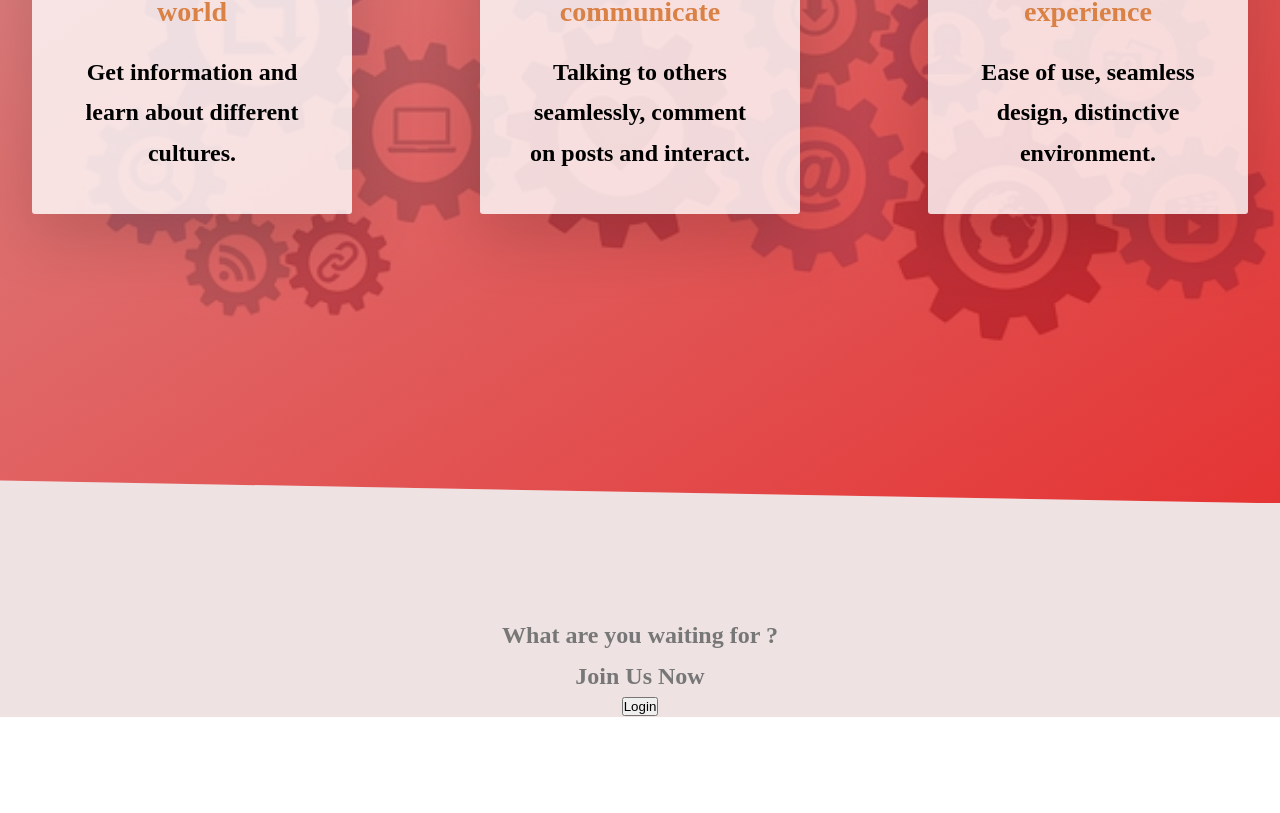
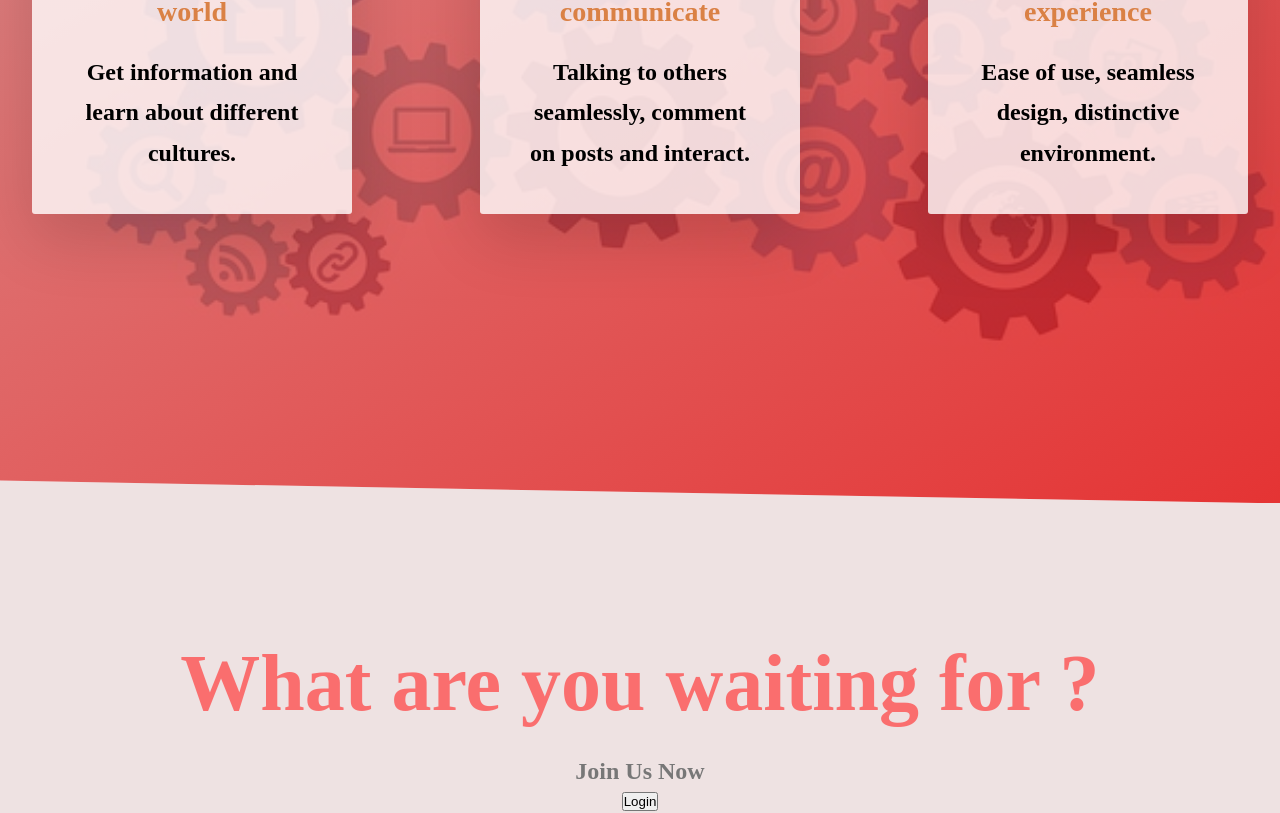
Before and after one commit to together-project-5/MERAKI_Academy_Project_5, a React (Create React App) app in the folder frontend/: page /together in a window 1280 px wide. Shown: the part 1157-1970 px from the top of the page. Before the commit the page ends 1874 px from the top, so only its background shows below. Built offline with nearby package versions, Linux system fonts and the light colour scheme.

Commit message:
Add styling for the first header

```diff
--- a/frontend/src/components/together/style.css
+++ b/frontend/src/components/together/style.css
@@ -118,3 +118,9 @@ body {
   display:block;
   text-align: center;
 }
+
+.waitingHeader{
+  font-size: 5rem;
+  color: #fd5050cb;
+  font-weight: bolder;
+}
```
